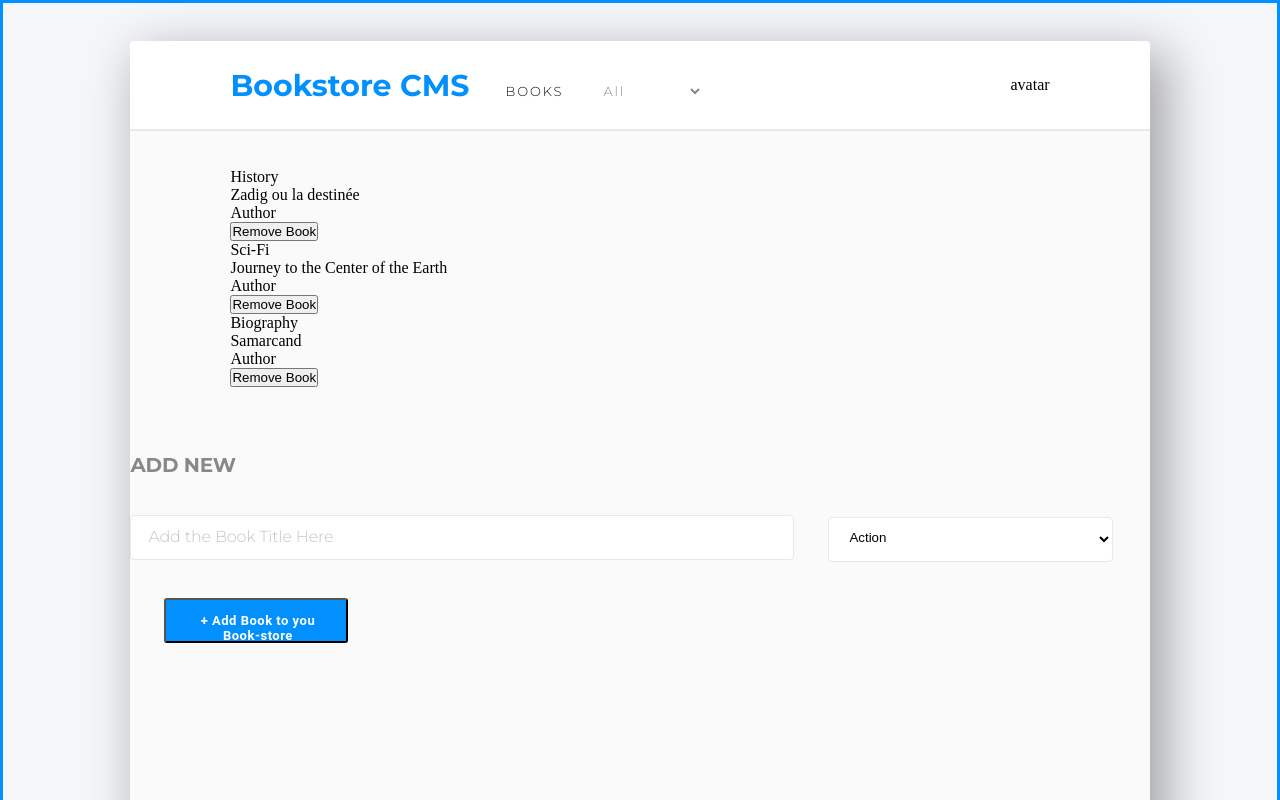
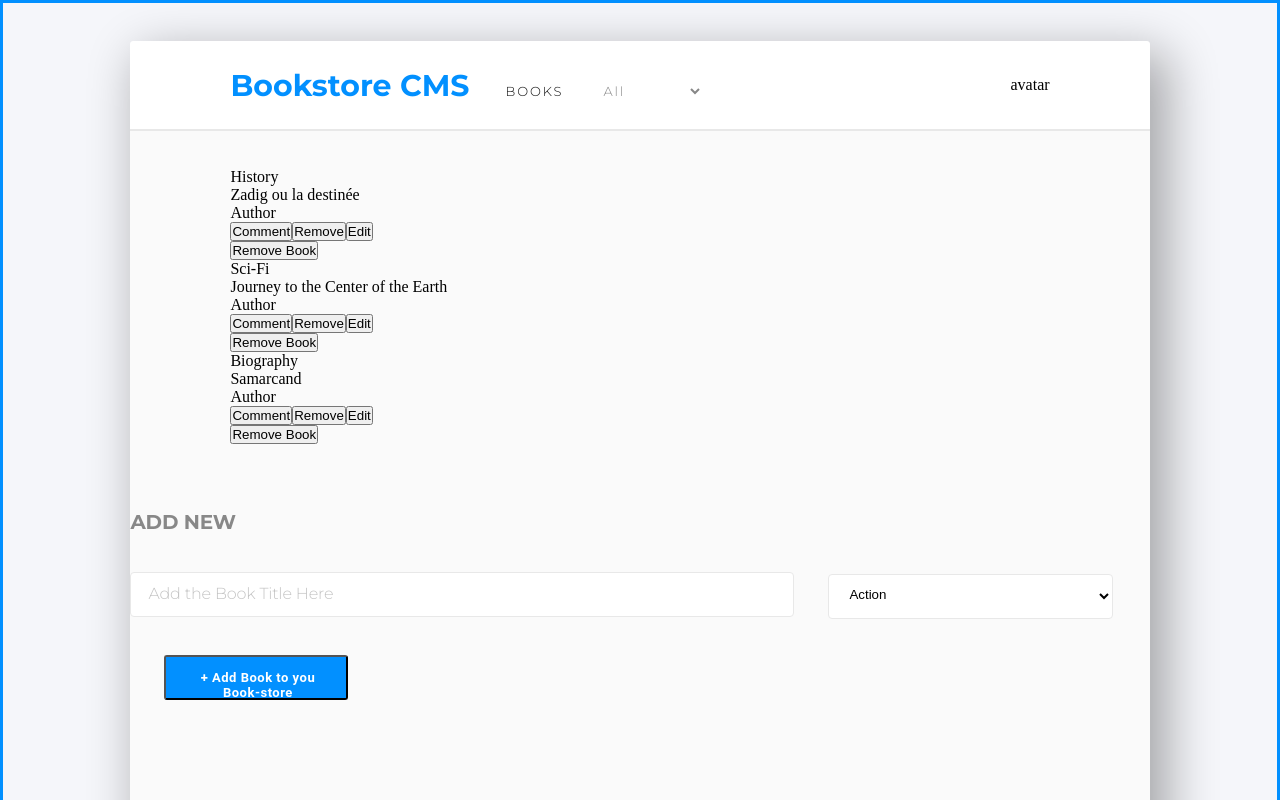
Before and after one commit to CalyCherkaoui/bookstore-react-redux, a React (Create React App) app: page / in a window 1280 px wide. Shown: the top 800 px of the page. Built offline with nearby package versions, Linux system fonts and the light colour scheme.

Commit message:
Refactor book html

```diff
--- a/src/components/Book.js
+++ b/src/components/Book.js
@@ -8,6 +8,16 @@ const Book = ({ book, removeBookHandler }) => (
         <p className="book_info_category">{book.category}</p>
         <p className="book_info_title">{book.title}</p>
         <p className="book_info_author">Author</p>
+      </div>
+      <div className="book_editor">
+        <button type="button">Comment</button>
+        <button
+          type="button"
+          onClick={() => removeBookHandler(book)}
+        >
+          Remove
+        </button>
+        <button type="button">Edit</button>
       </div>
     </div>
     <div className="book_box_right">
```
